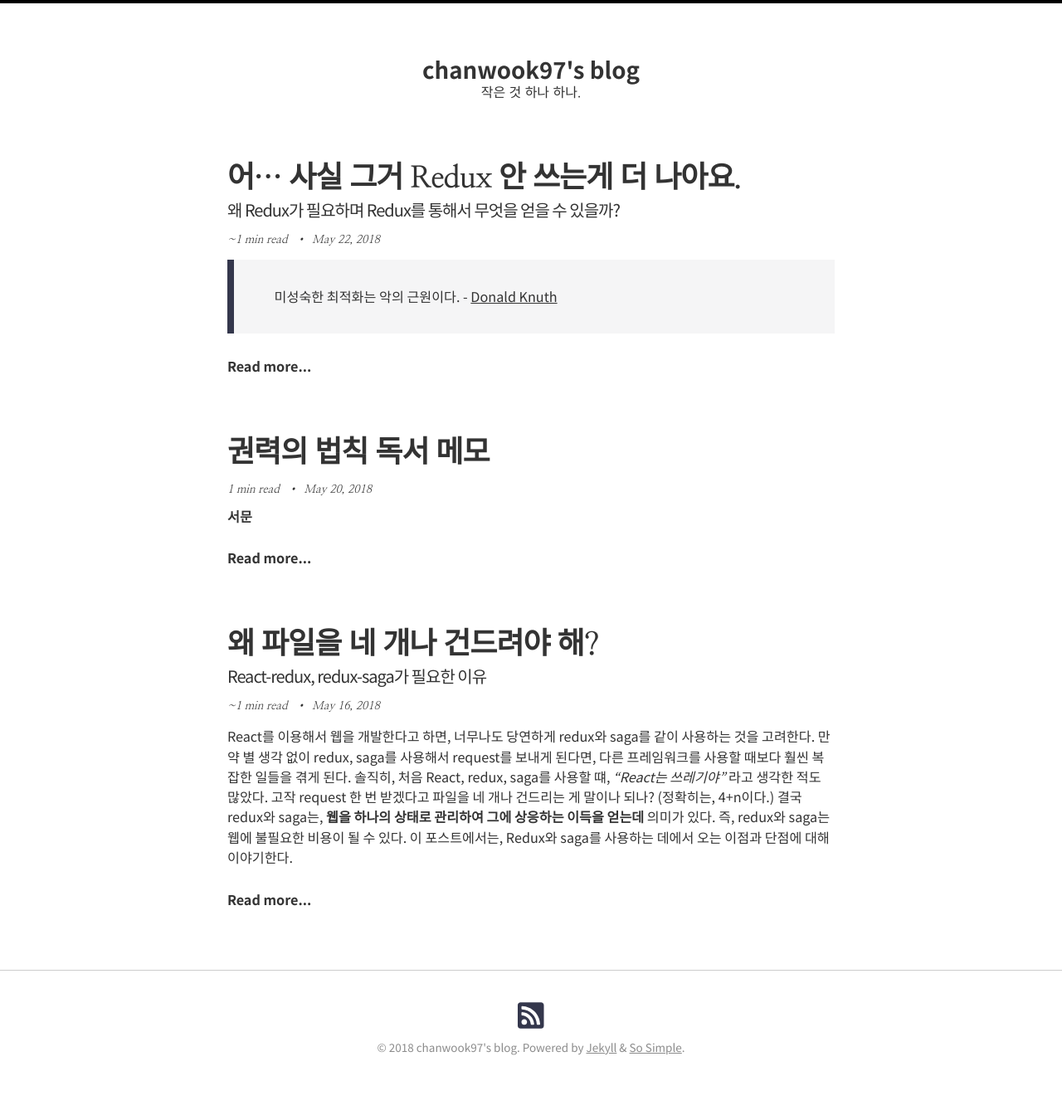
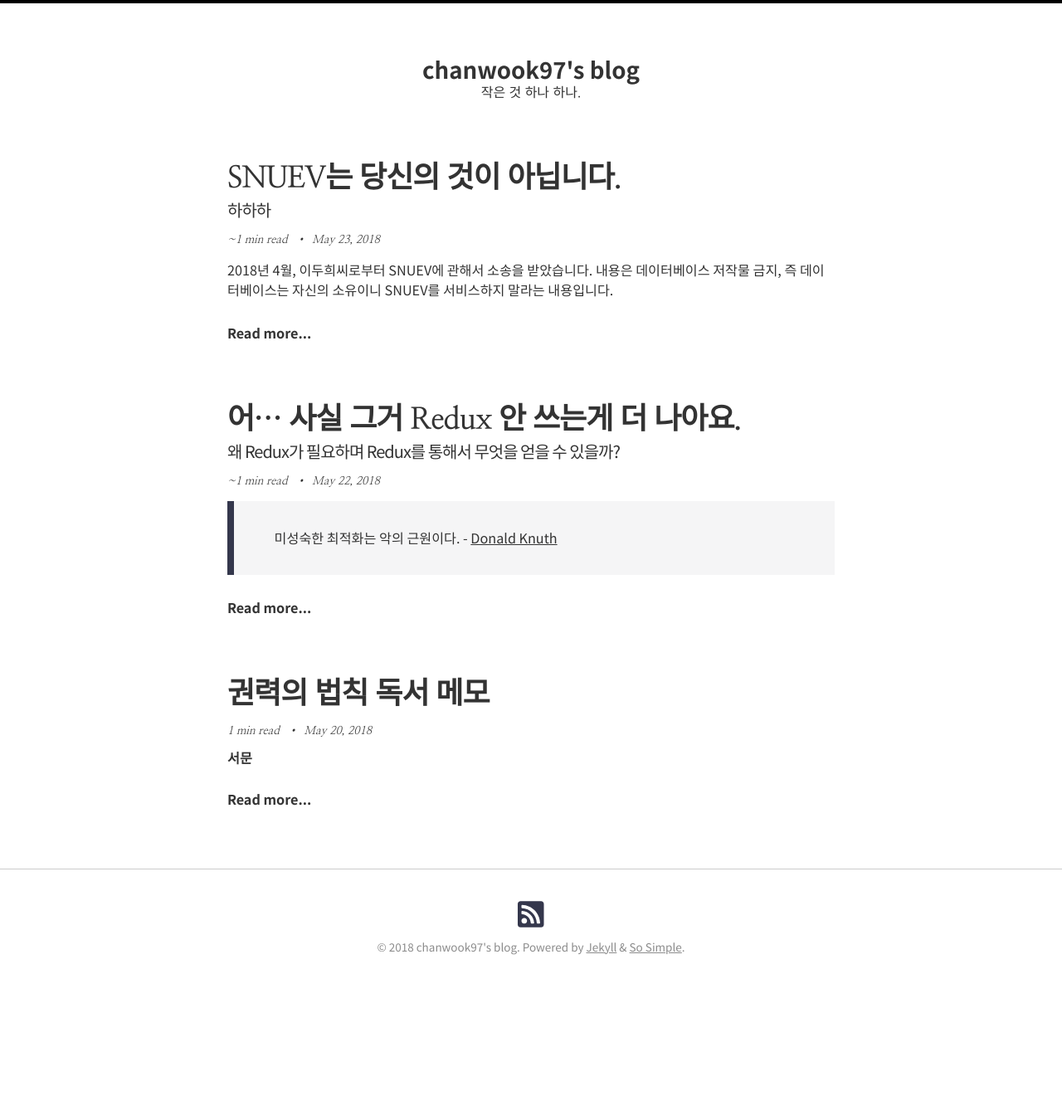
Before and after one commit to chanwook97/chanwook97.github.io, a Jekyll site: the page built from index.md, in a window 1280 px wide. Shown: the whole page at 83% size. Built offline with Jekyll 4.4.1, drawn with Linux system fonts in a browser that asks for light colours; nearby versions of some CDN libraries; after the commit the page ends 1223 px from its top, so only the background shows below that.

Commit message:
Details implemented

```diff
--- a/_posts/2018-05-16-why-should-touch-3-files-in-react-redux.md
+++ /dev/null
@@ -1,10 +0,0 @@
----
-layout: post
-title: 왜 파일을 네 개나 건드려야 해?
-subtitle: React-redux, redux-saga가 필요한 이유
-category: dev
-tags: [web, react, redux, react-redux, dev, saga, redux-saga]
-published: true
----
-React를 이용해서 웹을 개발한다고 하면, 너무나도 당연하게 redux와 saga를 같이 사용하는 것을 고려한다. 만약 별 생각 없이 redux, saga를 사용해서 request를 보내게 된다면, 다른 프레임워크를 사용할 때보다 훨씬 복잡한 일들을 겪게 된다.
-솔직히, 처음 React, redux, saga를 사용할 떄, _"React는 쓰레기야"_ 라고 생각한 적도 많았다. 고작 request 한 번 받겠다고 파일을 네 개나 건드리는 게 말이나 되나? (정확히는, 4+n이다.) 결국 redux와 saga는, **웹을 하나의 상태로 관리하여 그에 상응하는 이득을 얻는데** 의미가 있다. 즉, redux와 saga는 웹에 불필요한 비용이 될 수 있다. 이 포스트에서는, Redux와 saga를 사용하는 데에서 오는 이점과 단점에 대해 이야기한다.
--- /dev/null
+++ b/_posts/2018-05-23-talk-about-snuev.md
@@ -0,0 +1,15 @@
+---
+layout: post
+title: SNUEV는 당신의 것이 아닙니다.
+subtitle: 하하하
+category: wafflestudio
+tags: [web, snuev, wafflestudio]
+author: Chanwook Kim
+published: true
+---
+
+2018년 4월, 이두희씨로부터 SNUEV에 관해서 소송을 받았습니다. 내용은 데이터베이스 저작물 금지, 즉 데이터베이스는 자신의 소유이니 SNUEV를 서비스하지 말라는 내용입니다.
+
+이 글을 쓰고 있는 저는 현재 와플스튜디오의 일원이며 SNUEV 개발팀에 속해 있습니다. 평범한 개발을 좋아하는 컴공생이라, 소송을 당해 볼 일은 더욱 없었습니다. 그렇기 때문에 본가에 법원에서 도착한 서류가 있다고 했을 때, 그것이 저 개인의 이름으로 전달된 소송 서류라는 것은 상상할 수조차 없었습니다.
+
+소송 서류를 인식한 것은 심문 기일을 3일 앞둔 채였습니다. 당장 3일 안에 변호사를 구하고 답변서를 준비해야 했습니다.
```
Also changed, not shown: _data/authors.yml (+9 -11 lines), _data/navigation.yml (+8 -10 lines), _posts/2018-05-16-the-origin-of-happiness.md (deleted, +0 -7 lines), _posts/2018-05-17-why-i-continued-snuev.md (+1 -0 lines), _posts/2018-05-20-The-48-laws-of-power.md (+1 -0 lines), _posts/2018-05-22-why-need-redux.md (+1 -0 lines), categories.md (added, +7 -0 lines), posts.md (added, +7 -0 lines), search.md (added, +6 -0 lines), tags.md (added, +7 -0 lines), assets/images/chanwook_kim.jpg (added).
